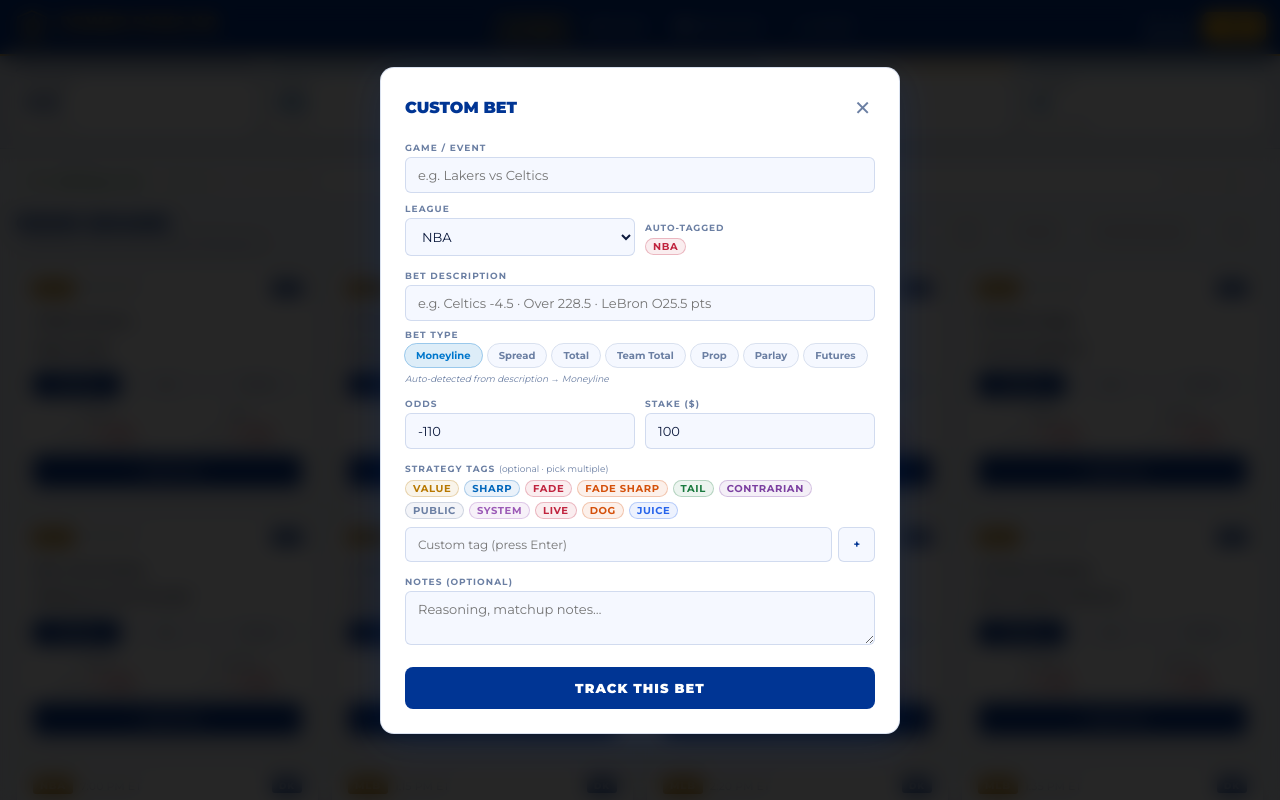
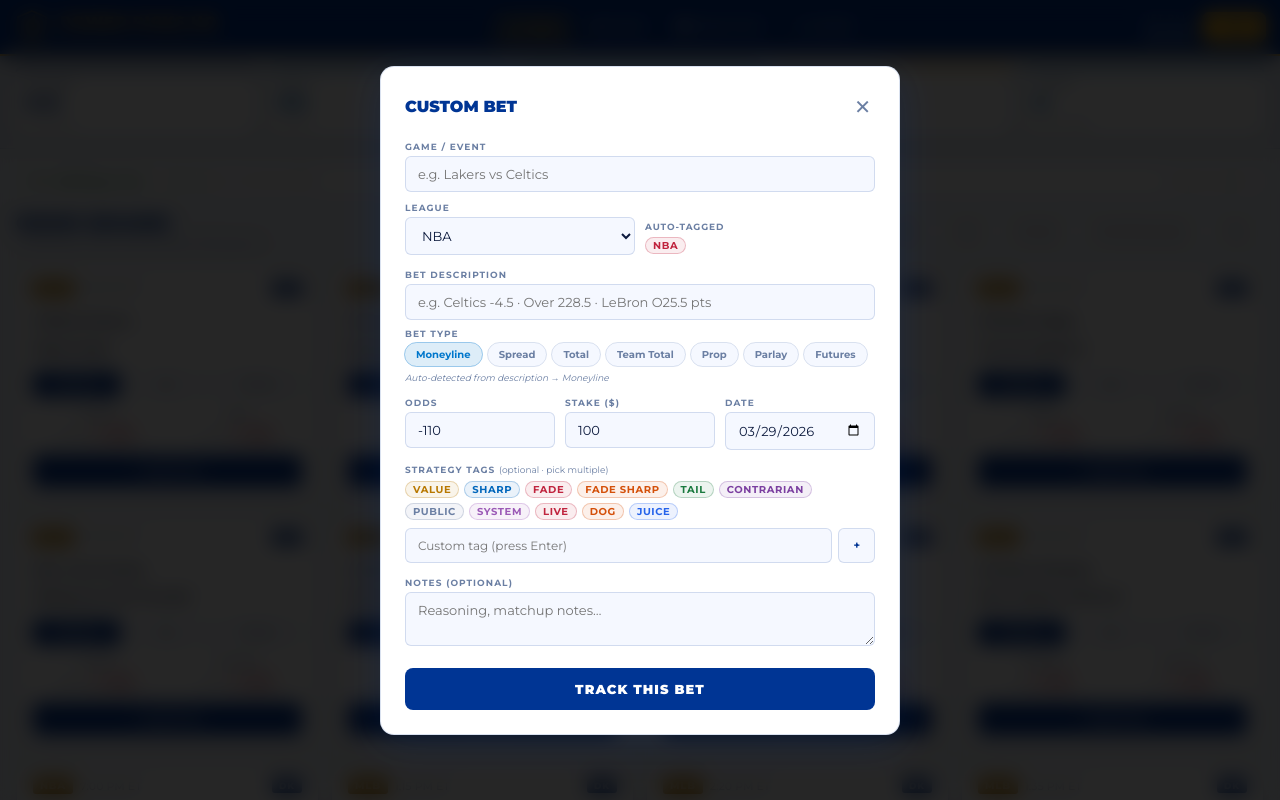
Before and after one commit to chower3c3/power-picks-official, a React (Vite) app: page / in a window 1280 px wide. Both pictures are taken after a click on the button "+ Bet". Shown: the top 800 px of the page. Built offline with nearby package versions, Linux system fonts and the light colour scheme.

Commit message:
Update App.jsx

```diff
--- a/App.jsx
+++ b/App.jsx
@@ -364,7 +364,9 @@ function PickRow({ pick }) {
       <div style={{ display:"flex", justifyContent:"space-between", alignItems:"flex-start", marginBottom:6, gap:8 }}>
         <div style={{ flex:1, minWidth:0 }}>
           <div style={{ fontSize:13, fontWeight:700, color:C.text, lineHeight:1.4, whiteSpace:"nowrap", overflow:"hidden", textOverflow:"ellipsis" }}>{pick.bet}</div>
-          <div style={{ fontSize:10, color:C.muted, marginTop:1, whiteSpace:"nowrap", overflow:"hidden", textOverflow:"ellipsis" }}>{pick.game}</div>
+          <div style={{ fontSize:10, color:C.muted, marginTop:1, whiteSpace:"nowrap", overflow:"hidden", textOverflow:"ellipsis" }}>
+            {pick.game}{pick.date ? <span style={{ marginLeft:6, opacity:.6 }}>· {pick.date}</span> : null}
+          </div>
         </div>
         <span style={{ flexShrink:0, fontSize:10, fontWeight:700, padding:"3px 9px", borderRadius:12,
           background:`${rCol}18`, border:`1px solid ${rCol}55`, color:rCol,
@@ -448,6 +450,7 @@ function AddPickModal({ game, onClose, onSave, existingPick }) {
   const defaultBet = game
     ? game.sport === "PGA" ? `${game.home} Win Outright` : `${game.home.split(" ").slice(-1)[0]} ML`
     : "";
+  const todayStr = new Date().toISOString().split("T")[0];
   const [form, setForm] = useState(isEdit ? { ...existingPick } : {
     game:  game ? (game.sport === "PGA" ? `${game.home} – Tour Event` : `${game.away} @ ${game.home}`) : "",
     sport: game?.sport || "NBA",
@@ -459,6 +462,7 @@ function AddPickModal({ game, onClose, onSave, existingPick }) {
     betTypeOverride: false,
     notes: "",
     result: "pending",
+    date:  todayStr,
   });
   const [customGame, setCustomGame] = useState(isEdit || !game);
   const [customTagInput, setCustomTagInput] = useState("");
@@ -496,7 +500,7 @@ function AddPickModal({ game, onClose, onSave, existingPick }) {
       onSave({ ...form, betType: finalBetType, league: form.sport || form.league });
     } else {
       onSave({ ...form, id: Date.now(), profit: 0,
-        date: new Date().toISOString().split("T")[0],
+        date: form.date || new Date().toISOString().split("T")[0],
         betType: finalBetType, league: form.sport });
     }
     onClose();
@@ -588,10 +592,11 @@ function AddPickModal({ game, onClose, onSave, existingPick }) {
           </div>
         </div>
 
-        {/* Odds + Stake */}
-        <div style={{ display:"grid", gridTemplateColumns:"1fr 1fr", gap:10, marginBottom:14 }}>
+        {/* Odds + Stake + Date */}
+        <div style={{ display:"grid", gridTemplateColumns:"1fr 1fr 1fr", gap:10, marginBottom:14 }}>
           <div>{lbl("Odds")}<input type="number" style={inputStyle} value={form.odds} onChange={e=>setForm(f=>({...f,odds:Number(e.target.value)}))} /></div>
           <div>{lbl("Stake ($)")}<input type="number" style={inputStyle} value={form.stake} onChange={e=>setForm(f=>({...f,stake:Number(e.target.value)}))} /></div>
+          <div>{lbl("Date")}<input type="date" style={inputStyle} value={form.date || ""} onChange={e=>setForm(f=>({...f,date:e.target.value}))} /></div>
         </div>
 
         {/* Strategy tags — built-in + user-created custom tags */}
@@ -839,11 +844,23 @@ function PicksTab({ picks, setPicks, onAdd }) {
                   </button>
                 )}
                 <button onClick={()=>setEditing(p)} style={{
-                  padding:"7px 16px", borderRadius:6,
+                  padding:"7px 14px", borderRadius:6,
                   border:`1px solid ${C.border}`, background:C.surfaceHi,
                   color:C.muted, cursor:"pointer", fontSize:11, fontWeight:700,
                   fontFamily:"'Montserrat',sans-serif", letterSpacing:".04em" }}>
                   ✎ Edit
+                </button>
+                <button onClick={()=>{
+                  if (window.confirm(`Delete "${p.bet}"? This cannot be undone.`)) {
+                    setPicks(prev => prev.filter(x => x.id !== p.id));
+                  }
+                }} style={{
+                  padding:"7px 12px", borderRadius:6,
+                  border:"1px solid rgba(192,36,62,.3)", background:"rgba(192,36,62,.06)",
+                  color:C.loss, cursor:"pointer", fontSize:11, fontWeight:700,
+                  fontFamily:"'Montserrat',sans-serif" }}
+                  title="Delete this pick">
+                  🗑
                 </button>
               </div>
             </div>
```
